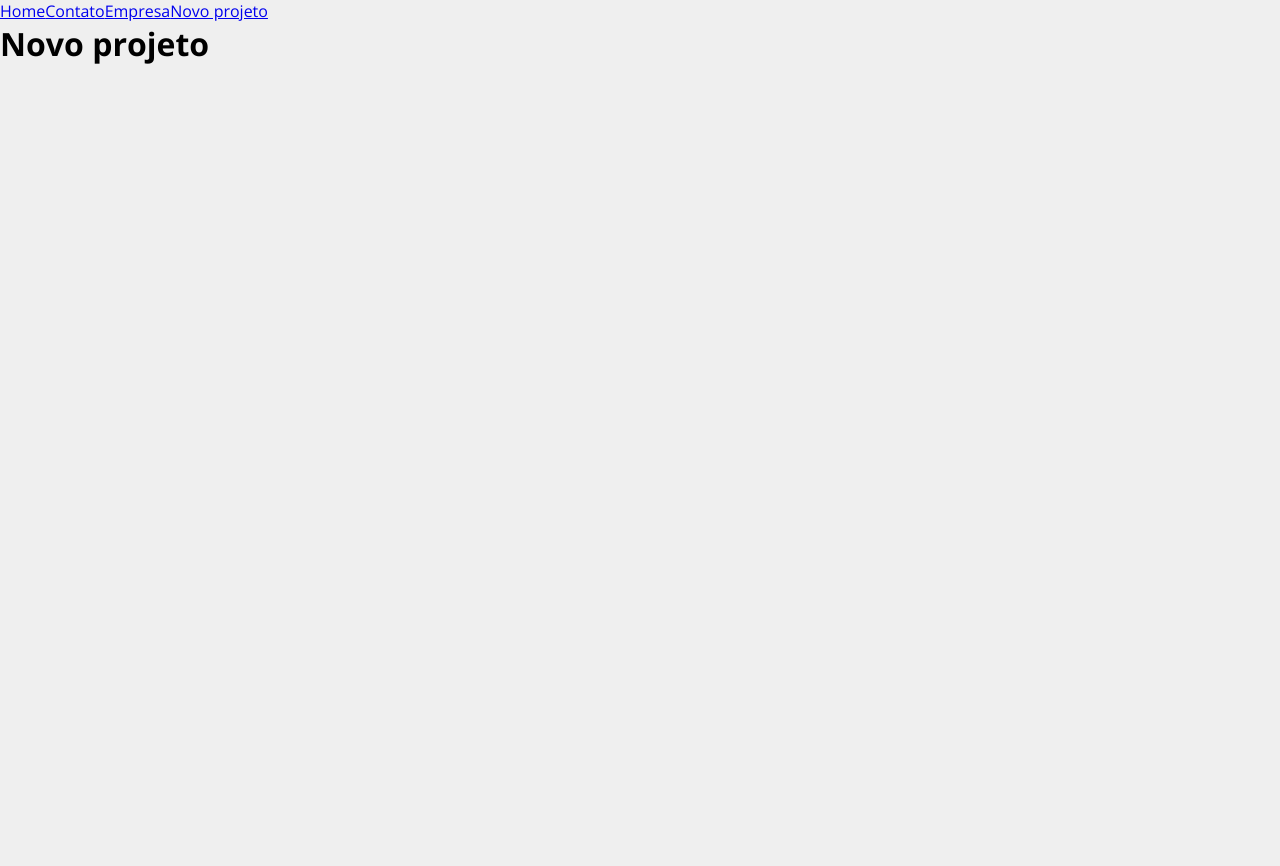
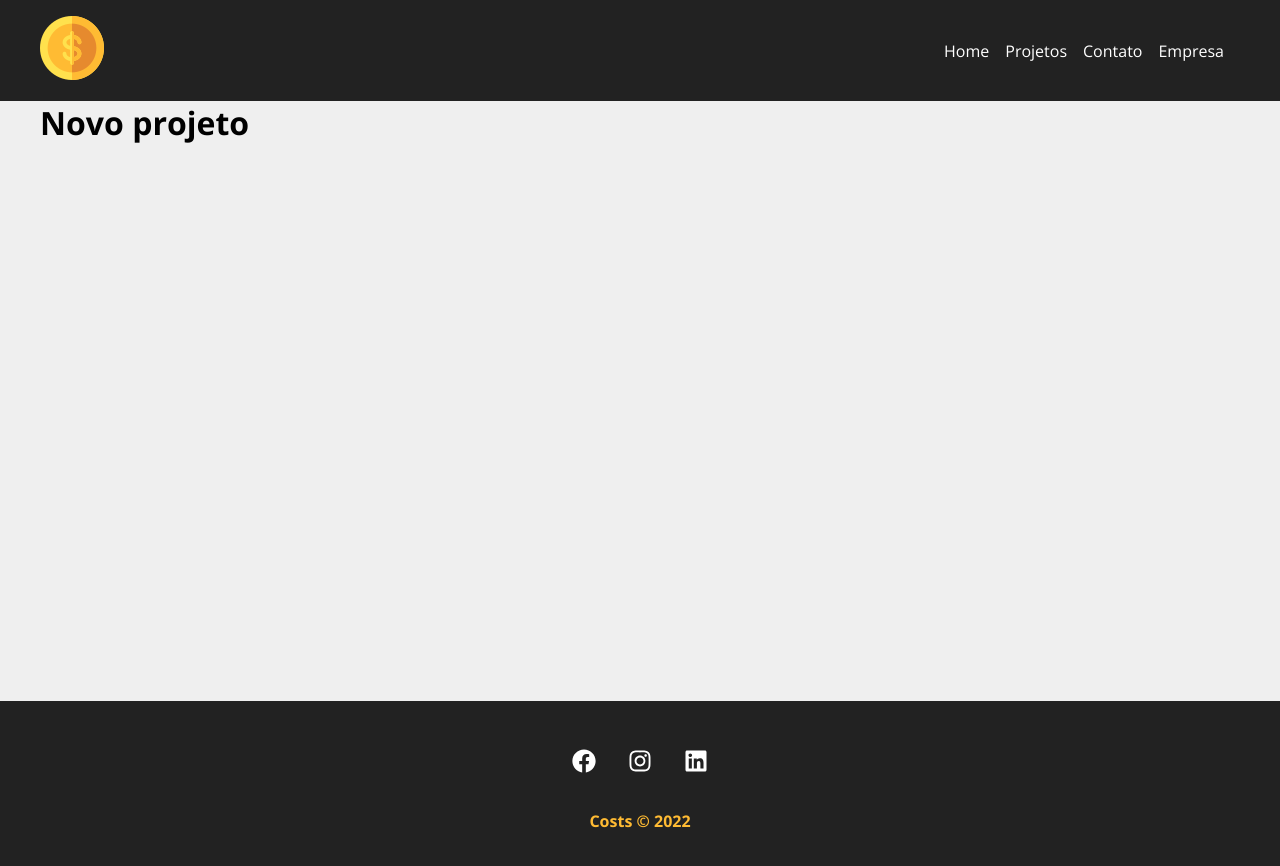
Before and after one commit to haparada9/costs, a React (Create React App) app: page /newproject in a window 1280 px wide. Shown: the top 866 px of the page. Before the commit the page ends 800 px from the top, so only its background shows below. Built offline with nearby package versions, Linux system fonts and the light colour scheme.

Commit message:
style: :lipstick: Estiliza a Navbar e o Footer

```diff
--- a/src/App.js
+++ b/src/App.js
@@ -1,26 +1,29 @@
-import { BrowserRouter as Router, Routes, Route, Link } from 'react-router-dom'
+import { BrowserRouter as Router, Routes, Route } from 'react-router-dom'
 import Home from './components/pages/Home'
 import Company from './components/pages/Company'
 import Contact from './components/pages/Contact'
 import NewProject from './components/pages/NewProject'
+import Projects from './components/pages/Projects'
+
+import Container from './components/layout/Container'
+import Navbar from './components/layout/Navbar'
+import Footer from './components/layout/Footer'
 
 
 function App() {
   return (
     <Router>
-      <div>
-          <Link to="/">Home</Link>
-          <Link to="/contact">Contato</Link>
-          <Link to="/company">Empresa</Link>
-          <Link to="/newproject">Novo projeto</Link>
-      </div>
+    <Navbar />
+        <Container customClass="min-height">
           <Routes>
               <Route path="/" element={<Home />} />
+              <Route path="/projects" element={<Projects />} />
               <Route path="/contact" element={<Contact />} />
               <Route path="/company" element={<Company />} />
              <Route path="/newproject" element={<NewProject />} />
-
           </Routes>
+        </Container>
+    <Footer />
     </Router>
   )
 }
--- /dev/null
+++ b/src/components/layout/Container.js
@@ -0,0 +1,8 @@
+import styles from './Container.module.css'
+
+function Container(props) {
+    return <div className={`${styles.container} ${styles[props.customClass]}`}>{props.children}</div>
+
+}
+
+export default Container
--- /dev/null
+++ b/src/components/layout/Container.module.css
@@ -0,0 +1,20 @@
+.container {
+    width: 1200px;
+    display: flex;
+    justify-content: space-between;
+    margin: 0 auto;
+    flex-wrap: wrap;
+}
+
+.min-height {
+    min-height: 75%
+}
+
+.start {
+    justify-content: flex-start;
+}
+
+.column {
+    flex-direction: column;
+    justify-content: flex-start;
+}
--- /dev/null
+++ b/src/components/layout/Footer.js
@@ -0,0 +1,17 @@
+import {FaFacebook, FaInstagram, FaLinkedin} from 'react-icons/fa'
+
+import styles from './Footer.module.css'
+
+function Footer() {
+    return ( <footer className={styles.footer}>
+        <ul className={styles.social_list}>
+            <li> <FaFacebook /> </li>
+            <li> <FaInstagram /></li>
+            <li> <FaLinkedin /> </li>
+        </ul>
+        <p className={styles.copy_right}>
+            <span>Costs</span> &copy; 2022</p>
+    </footer>)
+}
+
+export default Footer
--- /dev/null
+++ b/src/components/layout/Footer.module.css
@@ -0,0 +1,34 @@
+.footer {
+    background-color: #222;
+    color: #FFF;
+    padding: 3em;
+    text-align: center;
+}
+
+.social_list {
+    display: flex;
+    justify-content: center;
+    list-style-type: none;
+}
+
+.social_list li {
+    margin: 0 1em;
+}
+
+.social_list li:hover {
+    color: #FFBB33
+}
+
+.social_list svg {
+    font-size: 1.5em;
+    cursor: pointer;
+}
+
+.copy_right {
+    margin-top: 2em;
+}
+
+.copy_right {
+    font-weight: bold;
+    color: #FFBB33;
+}
--- /dev/null
+++ b/src/components/layout/Navbar.js
@@ -0,0 +1,34 @@
+import { Link } from 'react-router-dom'
+
+import Container from './Container'
+
+import styles from './Navbar.module.css'
+import logo from '../../img/costs_logo.png'
+
+function Navbar() {
+    return (
+        <nav className={styles.navbar}>
+            <Container>
+                <Link to="/">
+                    <img src={logo} alt="Costs" />
+                </Link>
+                <ul className={styles.list}>
+                    <li className={styles.item}>
+                        <Link to="/">Home</Link>
+                    </li>
+                    <li className={styles.item}>
+                        <Link to="/projects">Projetos</Link>
+                    </li>
+                    <li className={styles.item}>
+                        <Link to="/contact">Contato</Link>
+                    </li>
+                    <li className={styles.item}>
+                        <Link to="/company">Empresa</Link>
+                    </li>
+               </ul>
+            </Container>
+        </nav>
+    )
+}
+
+export default Navbar
--- /dev/null
+++ b/src/components/layout/Navbar.module.css
@@ -0,0 +1,25 @@
+.navbar {
+    display: flex;
+    justify-content: space-between;
+    background-color: #222;
+    padding: 1em;
+}
+
+.list {
+    display: flex;
+    list-style: none;
+    align-items: center;
+}
+
+.item {
+    margin-right: 1em;
+}
+
+.item a {
+    color: #FFF;
+    text-decoration: none;
+}
+
+.item a:hover {
+    color: #FFBB33;
+}
--- /dev/null
+++ b/src/components/pages/Projects.js
@@ -0,0 +1,5 @@
+function Project() {
+    return <h1>Projetos</h1>
+}
+
+export default Project
```
Lines whose indentation alone changed are shown as unchanged.
